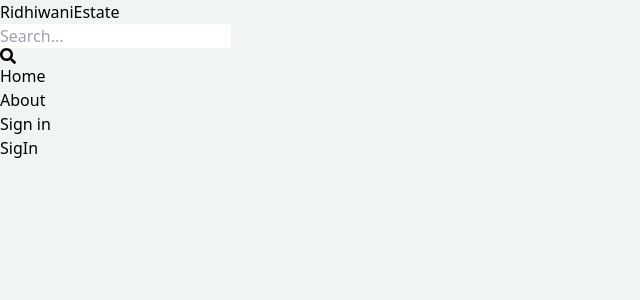
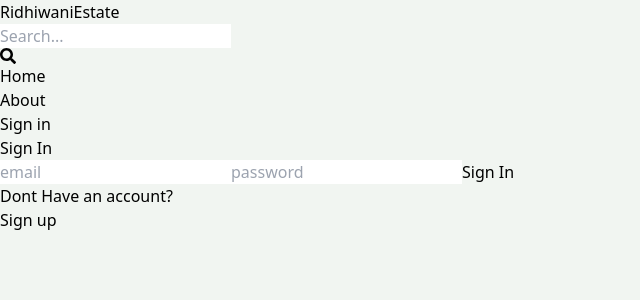
Before and after one commit to ridhiwanihamzaa/mern-estate1, a React (Vite) app in the folder client/: page /sign-in in a window 1280 px wide. Shown: the top 300 px of the page, without its empty margins (0-640 px from the left). Built offline with nearby package versions, Linux system fonts and the light colour scheme.

Commit message:
complete sign in page functionality

```diff
--- a/client/src/pages/SigIn.jsx
+++ b/client/src/pages/SigIn.jsx
@@ -1,7 +1,81 @@
-import React from 'react'
+import { useState } from "react";
+import { Link, useNavigate } from "react-router-dom";
 
-export default function SigIn() {
+export default function SignIn() {
+  const [formData, setFormData] = useState({});
+  const [error, setError] = useState(null)
+  const [loading,setLoading] = useState(false)
+  const navigate = useNavigate()
+  const handleChange = (e) => {
+    setFormData({
+      ...formData,
+      [e.target.id]: e.target.value,
+    });
+  };
+
+  const handleSubmit = async (e) => {
+    e.preventDefault();
+
+    try {
+      setLoading(true)
+    const res = await fetch("/api/auth/signin", {
+      method: "POST",
+      headers: {
+        "Content-Type": "application/json",
+      },
+      body: JSON.stringify(formData),
+    });
+    const data = await res.json();
+    console.log(data)
+    if(data.success === false){
+      setLoading(false)
+      setError(data.message)
+
+      return
+    }
+    setLoading(false)
+    setError(null)
+    navigate('/')
+    } catch (error) {
+      setLoading(false)
+      setError(error.message)
+    }
+
+
+  };
+
+
   return (
-    <div>SigIn</div>
-  )
+    <div className="p-3 max-w-lg mx-auto">
+      <h1 className="text-3xl text-center font-semibold my-7">Sign In</h1>
+      <form onSubmit={handleSubmit} className="flex flex-col gap-4">
+
+        <input
+          type="email"
+          placeholder="email"
+          className="border p-3 rounded-lg"
+          id="email"
+          onChange={handleChange}
+        />
+
+        <input
+          type="password"
+          placeholder="password"
+          className="border p-3 rounded-lg"
+          id="password"
+          onChange={handleChange}
+        />
+        <button disabled={loading} className="bg-slate-700 text-white p-3 rounded-lg uppercase hover:opacity-95 disabled:opacity-80">
+          {loading ? "Loading" : "Sign In"}
+        </button>
+      </form>
+      <div className="flex gap-2 mt-5">
+        <p>Dont Have an account?</p>
+        <Link to={"/sign-up"}>
+          <span className="text-blue-700">Sign up</span>
+        </Link>
+      </div>
+      {error && <p className="text-red-500">{error}</p>}
+    </div>
+  );
 }
```
